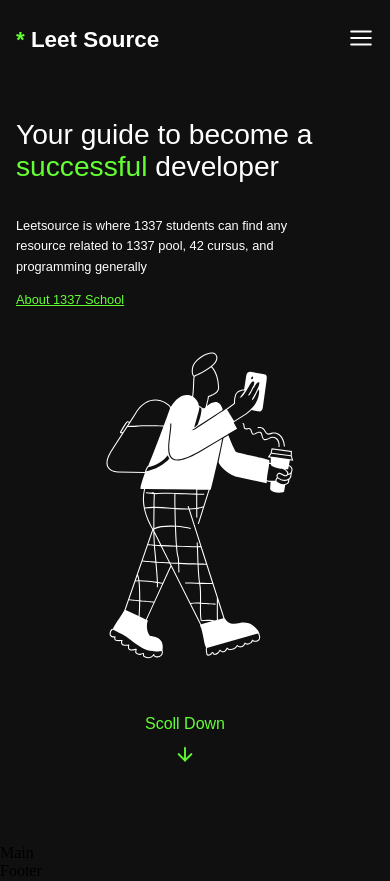
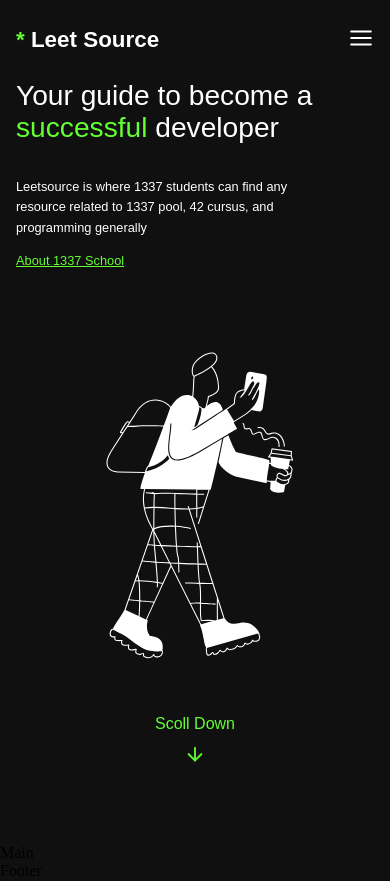
Before and after one commit to abdoachhoubi/leetsource, a Next.js app: page / in a window 390 px wide. Built offline with nearby package versions, Linux system fonts and the light colour scheme; a web font is replaced by a local one.

Commit message:
Fixed some responsivity issues

```diff
--- a/routes/Home/components/Banner/_Banner.sass
+++ b/routes/Home/components/Banner/_Banner.sass
@@ -5,7 +5,7 @@
     @include flex(column, flex-start, center)
     @media screen and ( max-width: 900px )
         @include flex(column, flex-start, flex-start)
-        padding: calc(10% + 80px) 1rem
+        padding: 80px 1rem
     .banner__title
         font-size: 7rem
         font-weight: 500
@@ -83,7 +83,7 @@
             letter-spacing: .2rem
     .banner__scroll
         @include flex(column, center, center)
-        @include pos(absolute, 20, unset, calc(50% - 30px), 10%, unset)
+        @include pos(absolute, 20, unset, 0, 10%, 0)
         p
             font-size: 1.2rem
             color: $color__primary
--- a/styles/index.css
+++ b/styles/index.css
@@ -517,7 +517,7 @@ ul {
     flex-direction: column;
     justify-content: flex-start;
     align-items: flex-start;
-    padding: calc(10% + 80px) 1rem;
+    padding: 80px 1rem;
   }
 }
 .home__banner .banner__title {
@@ -669,8 +669,8 @@ ul {
   align-items: center;
   position: absolute;
   top: unset;
-  left: unset;
-  right: calc(50% - 30px);
+  left: 0;
+  right: 0;
   bottom: 10%;
   z-index: 20;
 }
```
Also changed, not shown: 1 other file (tests, documents, lock files or other folders).
